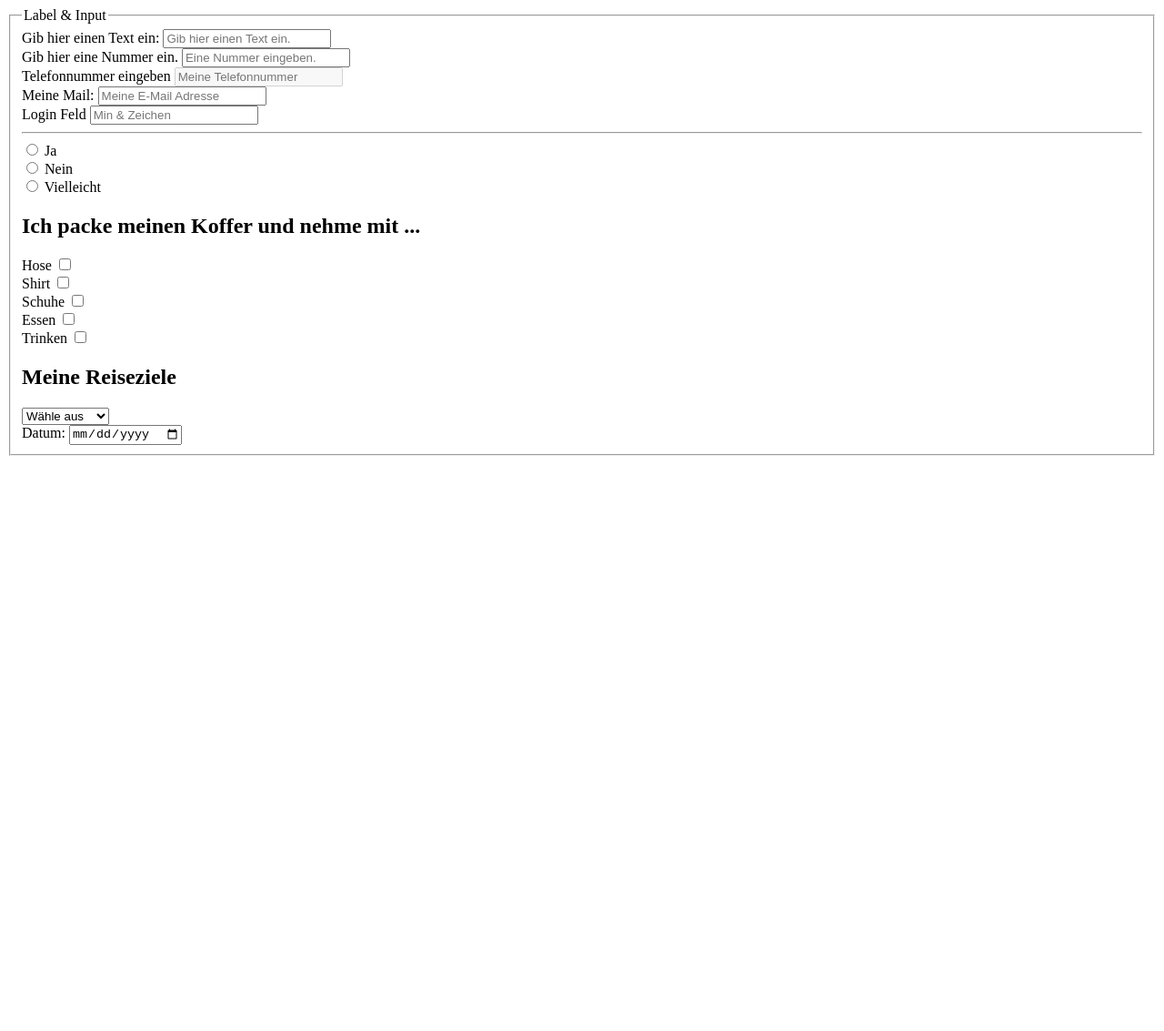
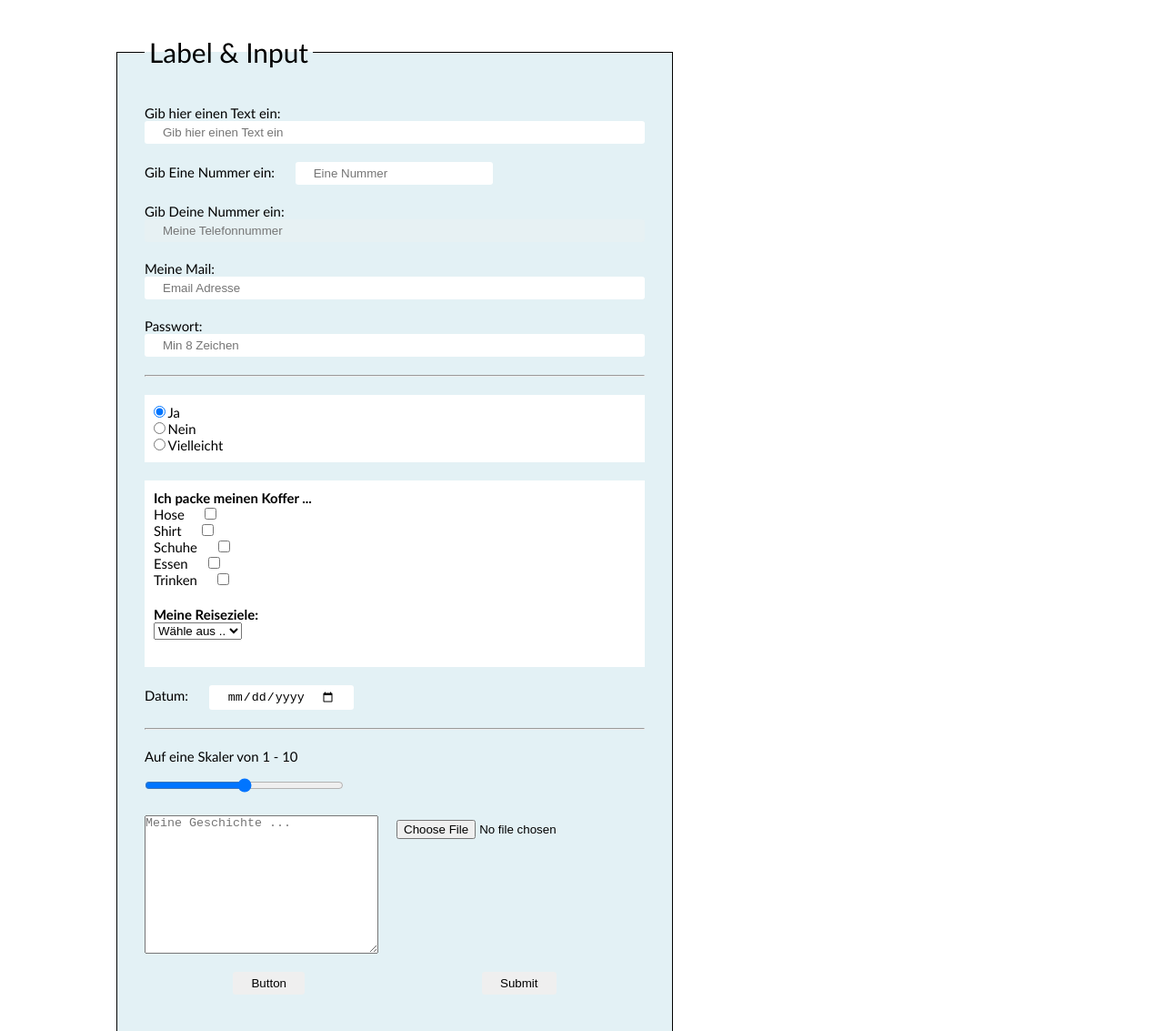
Before and after one commit to renehellmich/forms, a plain HTML site: page Vormittags/index.html in a window 1280 px wide. Shown: the top 1133 px of the page at 91% size. Before the commit the page ends 800 px from the top, so only its background shows below. Drawn offline with Linux system fonts and the light colour scheme.

Commit message:
korrektur index und style

```diff
--- a/Vormittags/assets/css/style.css
+++ b/Vormittags/assets/css/style.css
@@ -0,0 +1,61 @@
+html{
+    font-family: 'Gill Sans', 'Gill Sans MT', Calibri, 'Trebuchet MS', sans-serif;
+    font-size: 62.2%;
+}
+*{
+    margin: 0;
+    padding: 0;
+    box-sizing: border-box;
+}
+
+body{
+    margin: 5vh 10vw;
+}
+
+fieldset{
+    border: 1px solid #000000;
+    background-color: rgba(62, 153, 185, 0.142);
+    padding: 20px 30px ;
+    max-width: 550px;
+}
+legend {
+    font-size: 3rem;
+    padding: 0 5px;
+}
+
+section{
+    margin: 20px 0;
+}
+
+/* * INPUT & RADIO */
+
+label {
+    font-size: 1.5rem;
+    margin-right: 20px;
+}
+input {
+    padding: 5px 20px;
+    border: none;
+    border-radius: 3px;
+}
+
+.text, .number, .telefon, .mail, .login {
+    margin-bottom: 20px;
+    display:flex;
+    flex-direction: column;
+}
+
+section:nth-child(8), section:nth-child(9) {
+    background-color: rgb(255,255,255);
+    padding: 10px;
+}
+
+/* * RANGE */
+
+input[type="range"] {
+    margin-top: 10px;
+    cursor: pointer;
+    width: 22rem;
+    /* appearance: none;
+    background-color: aquamarine; */
+}
--- a/Vormittags/index.html
+++ b/Vormittags/index.html
@@ -1,51 +1,53 @@
 <!DOCTYPE html>
-<html lang="en">
+<html lang="de">
 
 <head>
     <meta charset="UTF-8">
     <meta name="viewport" content="width=device-width, initial-scale=1.0">
-    <title>Forms Vormittag</title>
     <link rel="stylesheet" href="./assets/css/style.css">
+    <title>Forms</title>
 </head>
 
 <body>
-    <form>
+    <form> <!-- ! Wir benötigen das <form> Tag wenn ein html Formular erstellt wir.
+            !   Er Definiert den Beginn und Ende eines -->
         <fieldset>
             <legend>Label & Input</legend>
 
-
+            <!-- ------- INPUT ------- -->
             <section class="text">
                 <label for="text">Gib hier einen Text ein:</label>
-                <input type="text" id="" placeholder="Gib hier einen Text ein.">
+                <input type="text" id="" placeholder="Gib hier einen Text ein">
             </section>
+            <!-- * Attributen: placeholder / disabled / required -->
 
-            <section class="number">
-                <label for="nummer">Gib hier eine Nummer ein.</label>
-                <input type="number" id="" placeholder="Eine Nummer eingeben.">
+            <section class="nummer">
+                <label for="nummer">Gib Eine Nummer ein:</label>
+                <input type="number" id="" placeholder="Eine Nummer">
             </section>
 
             <section class="telefon">
-                <label for="telnumb">Telefonnummer eingeben</label>
+                <label for="telefon">Gib Deine Nummer ein:</label>
                 <input type="tel" id="" disabled placeholder="Meine Telefonnummer">
             </section>
 
             <section class="mail">
                 <label for="mail">Meine Mail:</label>
-                <input type="email" id="" required placeholder="Meine E-Mail Adresse">
+                <input type="email" id="" required placeholder="Email Adresse">
             </section>
 
             <section class="login">
-                <label for="password">Login Feld</label>
-                <input type="password" id="" placeholder="Min & Zeichen">
+                <label for="passwort">Passwort:</label>
+                <input type="password" id="" placeholder="Min 8 Zeichen">
             </section>
 
             <hr>
 
-            <!-- ! ------ RADIO ------ -->
+            <!-- ------- RADIO ------- -->
 
             <section>
                 <div>
-                    <input type="radio" name="auswahl" id="radioJa">
+                    <input type="radio" name="auswahl" id="radioJa" checked>
                     <label for="radioJa">Ja</label>
                 </div>
                 <div>
@@ -58,38 +60,37 @@
                 </div>
             </section>
 
-            <!-- ! -------- CHECKBOX & SELECT ------- -->
+            <!-- ------- CHECKBOX & SELECT ------- -->
 
             <section>
-                <h2>Ich packe meinen Koffer und nehme mit ... </h2>
+                <h2>Ich packe meinen Koffer ...</h2>
                 <div>
-                    <label for="checkbox">Hose</label>
-                    <input type="checkbox" name="" id="checkboxHose">
+                    <label for="chechboxHose">Hose</label>
+                    <input type="checkbox" name="" id="chechboxHose">
                 </div>
                 <div>
-                    <label for="checkbox">Shirt</label>
-                    <input type="checkbox" name="" id="checkboxShirt">
+                    <label for="chechboxShirt">Shirt</label>
+                    <input type="checkbox" name="" id="chechboxShirt">
                 </div>
                 <div>
-                    <label for="checkbox">Schuhe</label>
-                    <input type="checkbox" name="" id="checkboxSchuhe">
+                    <label for="chechboxSchuhe">Schuhe</label>
+                    <input type="checkbox" name="" id="chechboxSchuhe">
                 </div>
                 <div>
-                    <label for="checkbox">Essen</label>
-                    <input type="checkbox" name="" id="checkboxEssen">
+                    <label for="chechboxEssen">Essen</label>
+                    <input type="checkbox" name="" id="chechboxEssen">
                 </div>
                 <div>
-                    <label for="checkbox">Trinken</label>
-                    <input type="checkbox" name="" id="checkboxTrinken">
+                    <label for="chechboxTrinken">Trinken</label>
+                    <input type="checkbox" name="" id="chechboxTrinken">
                 </div>
-            </section>
                 <section>
-                <h2>Meine Reiseziele</h2>
+                    <h2>Meine Reiseziele:</h2>
                     <div>
                         <select name="" id="">
-                        <option value="">Wähle aus</option>
-                        <option value="HR">Kroation</option>
-                        <option value="LK">Sri Lanke</option>
+                            <option value="">Wähle aus ..</option>
+                            <option value="HR">Kroatien</option>
+                            <option value="LK">Sri Lanka</option>
                             <option value="MG">Madagaskar</option>
                             <option value="MX">Mexiko</option>
                             <option value="BR">Brasilien</option>
@@ -97,7 +98,10 @@
                     </div>
                 </section>
 
-            <!-- ! ----- DATE ---- -->
+
+            </section>
+
+            <!-- ------- DATE ------- -->
 
             <section>
                 <div>
@@ -106,8 +110,46 @@
                 </div>
             </section>
 
+            <hr>
+
+            <!-- ------- RANGE ------- -->
+
+            <section>
+                <div style="display: flex; flex-direction: column; ">
+                    <label for="feelings">Auf eine Skaler von 1 - 10</label>
+                    <input type="range" name="" id="feelings" min="1" max="100">
+                </div>
+            </section>
+
+            <!-- ------- TEAXTAREA & FILE ------- -->
+
+            <section>
+                <div style="display: flex; flex-direction: row;">
+                    <textarea name="" id="" cols="30" rows="10" placeholder="Meine Geschichte ..."></textarea>
+                    <input type="file" name="" id="file">
+                </div>
+            </section>
+
+            <!-- ------- SUBMIT / BUTTON ------- -->
+
+            <section style="display: flex; justify-content: space-around;">
+                <div>
+                    <input type="button" value="Button">
+                    <!-- ! wird verwendet, um JS-Funktionen oder Aktionen auf der Webseite auszulösen -->
+                </div>
+                <div>
+                    <input type="submit" value="Submit">
+                    <!-- ! wir verwendet, um HTML-Formulare zu versenden  -->
+                </div>
+            </section>
+
+
+
         </fieldset>
+
     </form>
+
+
 </body>
 
 </html>
```
Lines whose indentation alone changed are shown as unchanged.
